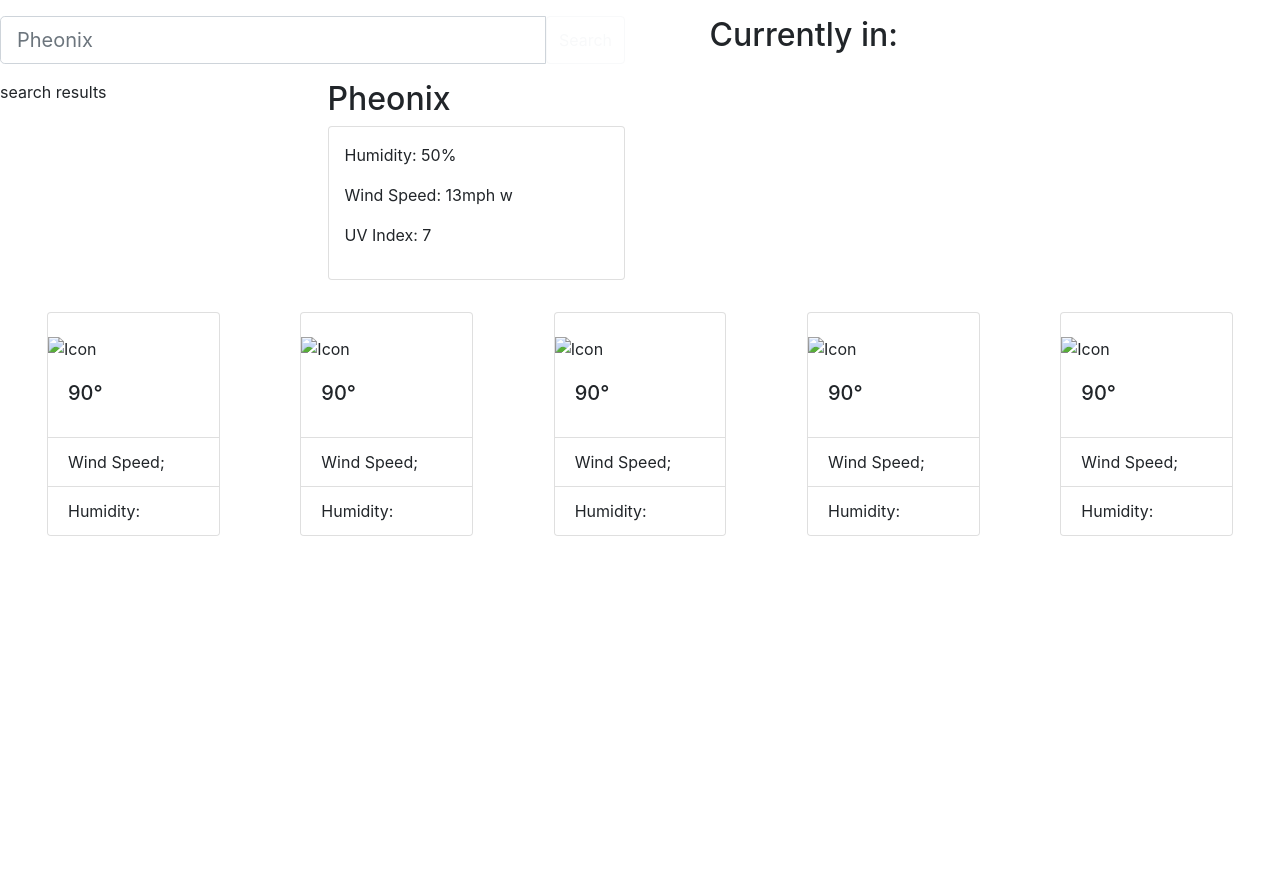
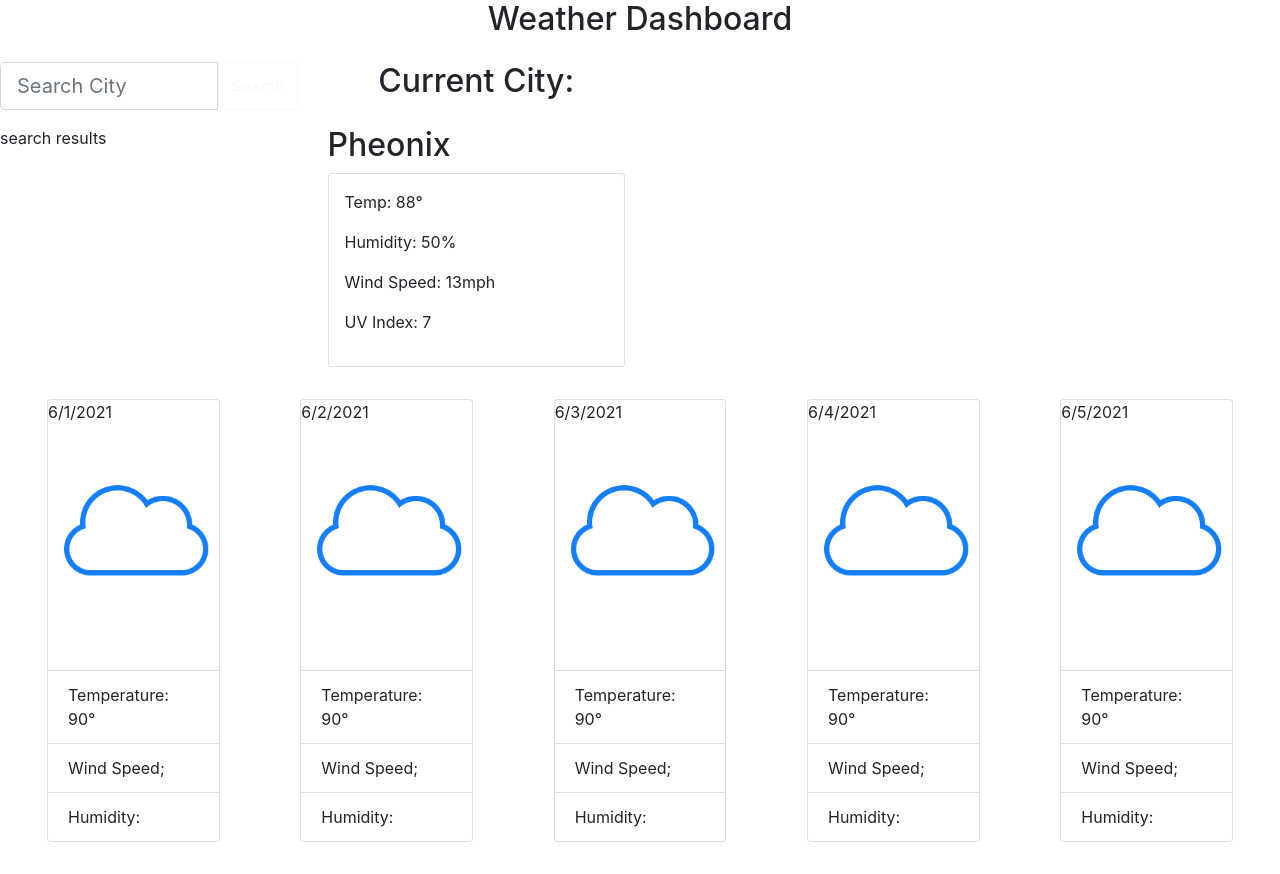
Before and after one commit to jerry4905/weather, a plain HTML site: page index.html in a window 1280 px wide. Before the commit the page ends 800 px from the top, so only its background shows below. Drawn offline with nearby package versions, Linux system fonts and the light colour scheme.

Commit message:
layout update

```diff
--- a/assets/js/script.js
+++ b/assets/js/script.js
@@ -17,3 +17,37 @@ function getWeather() {
             console.log("api response", response);
         });
 }
+$("#button-addon2").on("click", function () {
+    getweather();
+});
+$("#recentSearches").on("click", function (btn) {
+    var clickedRecentCIty = $(this).val();
+    $("#searchCity").val(clickedRecentCity);
+    getWeather();
+});
+
+function saveRecent(cityName) {
+    var recentSearchesBtn = $("<input>", {
+        type: "button",
+        value: cityName,
+        class: "btn btn-lg",
+    });
+    $("#recentSearches").append(recentSearchesBtn);
+    var duplicate = verifyNoDup(cityame);
+    console.log("are there any duplicates" + duplicate);
+    if (!duplicate) {
+        recentSearchArr.push(cityName)
+        localStorage.setItem("recentCities", JSON.stringify(recentSearchArr));
+        return;
+    }
+
+    function verifyNoDup(cityName){
+        for(var i=0; i<recentSearchArr.length; i++) {
+            if (cityName === recentSearchArr[i] || cityName == "undefined") {
+                return true;
+            } else {
+                return false;
+            }
+        }
+    }
+}
--- a/index.html
+++ b/index.html
@@ -15,44 +15,54 @@
 <body>
     <main class="container-fluid p-0">
         <div class="main-plate">
+            <div class="row text-center">
+                <div class="col-12">
+                <h2> Weather Dashboard</h2>
+                </div>
+            </div>
             <div class="row pt-3">
-                <div class="col-md-6">
+                <div class="col-md-3">
                     <div class="input-group mb-3">
-                        <input type="text" class="form-control form-control-lg" id="searchCity" placeholder="Pheonix"
+                        <input type="text" class="form-control form-control-lg" id="searchCity" placeholder="Search City"
                             aria-label="Request username" aria-describedby="button-addon2" />
                         <button class="btn btn-outline-light" type="button" id="button-addon2">Search</button>
 
                     </div>
                 </div>
                 <div class="col-md-3 text-center">
-                    <h2 id="currently-in">Currently in:</h2>
+                    <h2 id="currently-in">Current City:</h2>
                 </div>
             </div>
             <div class="row">
-
                 <div class="col-md-3">
                     <p>search results</p>
                 </div>
                 <div class="col-md-3">
                     <h2 id="currentCity">Pheonix</h2>
                     <div class="card p-3">
+                        <p id="currentTemp">Temp: 88°</p>
                         <p id="currentHumidity">Humidity: 50%</p>
-                        <p id="currentWindSpeed">Wind Speed: 13mph w</p>
+                        <p id="currentWindSpeed">Wind Speed: 13mph </p>
                         <p id="currentUvIndex">UV Index: 7</p>
                     </div>
+                </div>
+                <div class="col-md-3">
+
+
                 </div>
             </div>
             <div class="row justify-content-between m-3 p-3">
                 <div class="col-xl-2 col-md-6 col-12">
                     <div class="card" id="futureDay1">
-                        <img src="assets/images/icon.png" class="card-img-top pt-4 pd-4" alt="Icon"
+                        6/1/2021
+                        <img src="assets/images/cloud.png" class="card-img-top pt-4 pd-4" alt="Icon"
                             id="futureDay1Icon" />
                         <div class="card-body">
                             <h5 class="card-title" id="futureDay1Temp">
-                                90°
                             </h5>
                         </div>
                         <ul class="list-group list-group-flush">
+                            <li class="list-group-item">Temperature: 90°</li>
                             <li class="list-group-item">Wind Speed;</li>
                             <li class="list-group-item">Humidity:</li>
                         </ul>
@@ -60,14 +70,15 @@
                 </div>
                 <div class="col-xl-2 col-md-6 col-12">
                     <div class="card" id="futureDay2">
-                        <img src="assets/images/icon.png" class="card-img-top pt-4 pd-4" alt="Icon"
+                        6/2/2021
+                        <img src="assets/images/cloud.png" class="card-img-top pt-4 pd-4" alt="Icon"
                             id="futureDay2Icon" />
                         <div class="card-body">
                             <h5 class="card-title" id="futureDay2Temp">
-                                90°
                             </h5>
                         </div>
                         <ul class="list-group list-group-flush">
+                            <li class="list-group-item">Temperature: 90°</li>
                             <li class="list-group-item">Wind Speed;</li>
                             <li class="list-group-item">Humidity:</li>
                         </ul>
@@ -75,14 +86,15 @@
                 </div>
                 <div class="col-xl-2 col-md-6 col-12">
                     <div class="card" id="futureDay3">
-                        <img src="assets/images/icon.png" class="card-img-top pt-4 pd-4" alt="Icon"
+                        6/3/2021
+                        <img src="assets/images/cloud.png" class="card-img-top pt-4 pd-4" alt="Icon"
                             id="futureDay3Icon" />
                         <div class="card-body">
                             <h5 class="card-title" id="futureDay3Temp">
-                                90°
                             </h5>
                         </div>
                         <ul class="list-group list-group-flush">
+                            <li class="list-group-item">Temperature: 90°</li>
                             <li class="list-group-item">Wind Speed;</li>
                             <li class="list-group-item">Humidity:</li>
                         </ul>
@@ -90,14 +102,15 @@
                 </div>
                 <div class="col-xl-2 col-md-6 col-12">
                     <div class="card" id="futureDay4">
-                        <img src="assets/images/icon.png" class="card-img-top pt-4 pd-4" alt="Icon"
+                        6/4/2021
+                        <img src="assets/images/cloud.png" class="card-img-top pt-4 pd-4" alt="Icon"
                             id="futureDay4Icon" />
                         <div class="card-body">
                             <h5 class="card-title" id="futureDay4Temp">
-                                90°
                             </h5>
                         </div>
                         <ul class="list-group list-group-flush">
+                            <li class="list-group-item">Temperature: 90°</li>
                             <li class="list-group-item">Wind Speed;</li>
                             <li class="list-group-item">Humidity:</li>
                         </ul>
@@ -105,14 +118,15 @@
                 </div>
                 <div class="col-xl-2 col-md-6 col-12">
                     <div class="card" id="futureDay5">
-                        <img src="assets/images/icon.png" class="card-img-top pt-4 pd-4" alt="Icon"
+                        6/5/2021
+                        <img src="assets/images/cloud.png" class="card-img-top pt-4 pd-4" alt="Icon"
                             id="futureDay5Icon" />
                         <div class="card-body">
                             <h5 class="card-title" id="futureDay5Temp">
-                                90°
                             </h5>
                         </div>
                         <ul class="list-group list-group-flush">
+                            <li class="list-group-item">Temperature: 90°</li>
                             <li class="list-group-item">Wind Speed;</li>
                             <li class="list-group-item">Humidity:</li>
                         </ul>
```
Also changed, not shown: assets/images/cloud.png (added).
